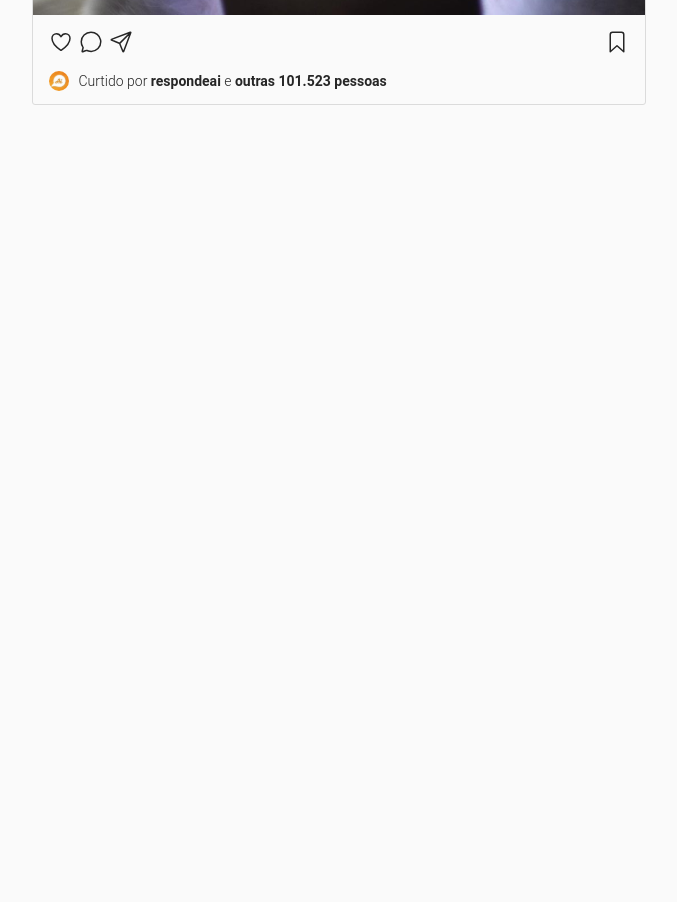
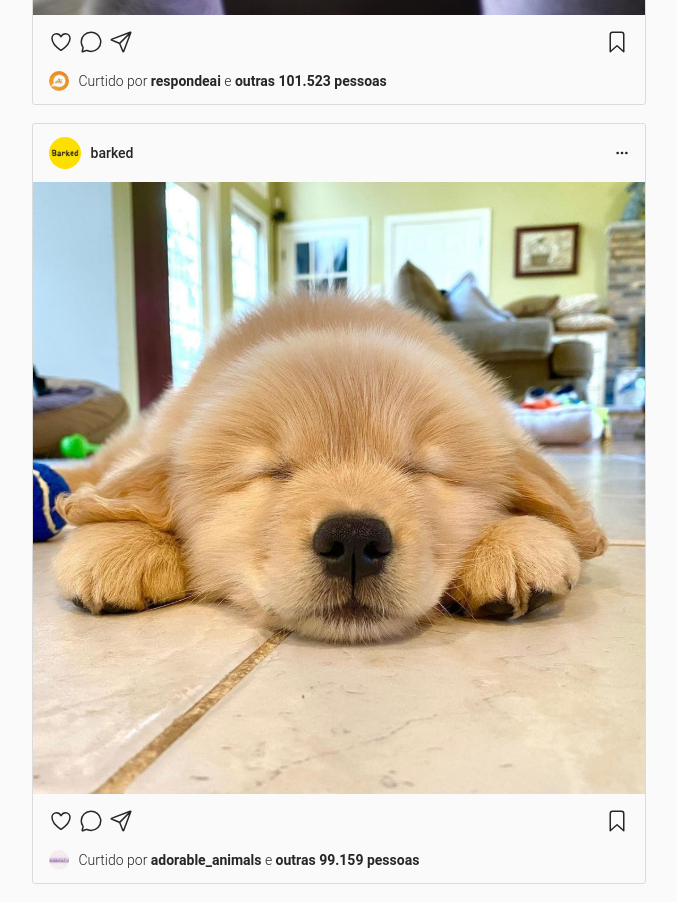
Before and after one commit to camilocoelhogomes/Projeto_07_instagramReact, a JavaScript app: page / in a window 1280 px wide. Shown: the part 880-1782 px from the top of the page, without its empty margins (141-818 px from the left). Before the commit the page ends 1003 px from the top, so only its background shows below. Built offline with nearby package versions, Linux system fonts and the light colour scheme.

Commit message:
posts rendering by props

```diff
--- a/src/containers/Posts.js
+++ b/src/containers/Posts.js
@@ -1,18 +1,11 @@
-const Post = () => {
-
-    const userName = 'meowed';;
-    const profileImg = 'assets/img/meowed.svg';
-    const postContent = 'assets/img/gato-telefone.svg';
-    const likeByUser = 'respondeai';
-    const likeByImg = "assets/img/respondeai.svg";
-    const numberOfLikes = 101.523;
+const Post = (props) => {
 
     return (
         <div class="post">
             <div class="topo">
                 <div class="usuario">
-                    <img src={profileImg} />
-                    {userName}
+                    <img src={props.profileImg} />
+                    {props.userName}
                 </div>
                 <div class="acoes">
                     <ion-icon name="ellipsis-horizontal"></ion-icon>
@@ -20,7 +13,7 @@ const Post = () => {
             </div>
 
             <div class="conteudo">
-                <img src={postContent} />
+                <img src={props.postContent} />
             </div>
 
             <div class="fundo">
@@ -36,9 +29,9 @@ const Post = () => {
                 </div>
 
                 <div class="curtidas">
-                    <img src={likeByImg} />
+                    <img src={props.likeByImg} />
                     <div class="texto">
-                        Curtido por <strong>{likeByUser}</strong> e <strong>outras {numberOfLikes} pessoas</strong>
+                        Curtido por <strong>{props.likeByUser}</strong> e <strong>outras {props.numberOfLikes} pessoas</strong>
                     </div>
                 </div>
             </div>
@@ -47,9 +40,36 @@ const Post = () => {
 }
 
 const Posts = () => {
+    const dados = [
+        {
+            userName: 'meowed',
+            profileImg: 'assets/img/meowed.svg',
+            postContent: 'assets/img/gato-telefone.svg',
+            likeByUser: 'respondeai',
+            likeByImg: "assets/img/respondeai.svg",
+            numberOfLikes: 101.523,
+        },
+        {
+            userName: 'barked',
+            profileImg: 'assets/img/barked.svg',
+            postContent: 'assets/img/dog.svg',
+            likeByUser: 'adorable_animals',
+            likeByImg: "assets/img/adorable_animals.svg",
+            numberOfLikes: 99.159,
+        }
+    ];
+
     return (
         <div class="posts">
-            <Post />
+            {dados.map(item =>
+                <Post userName={item.userName}
+                    profileImg={item.profileImg}
+                    postContent={item.postContent}
+                    likeByImg={item.likeByImg}
+                    likeByUser={item.likeByUser}
+                    numberOfLikes={item.numberOfLikes}
+                />
+            )}
         </div>
 
     );
```
